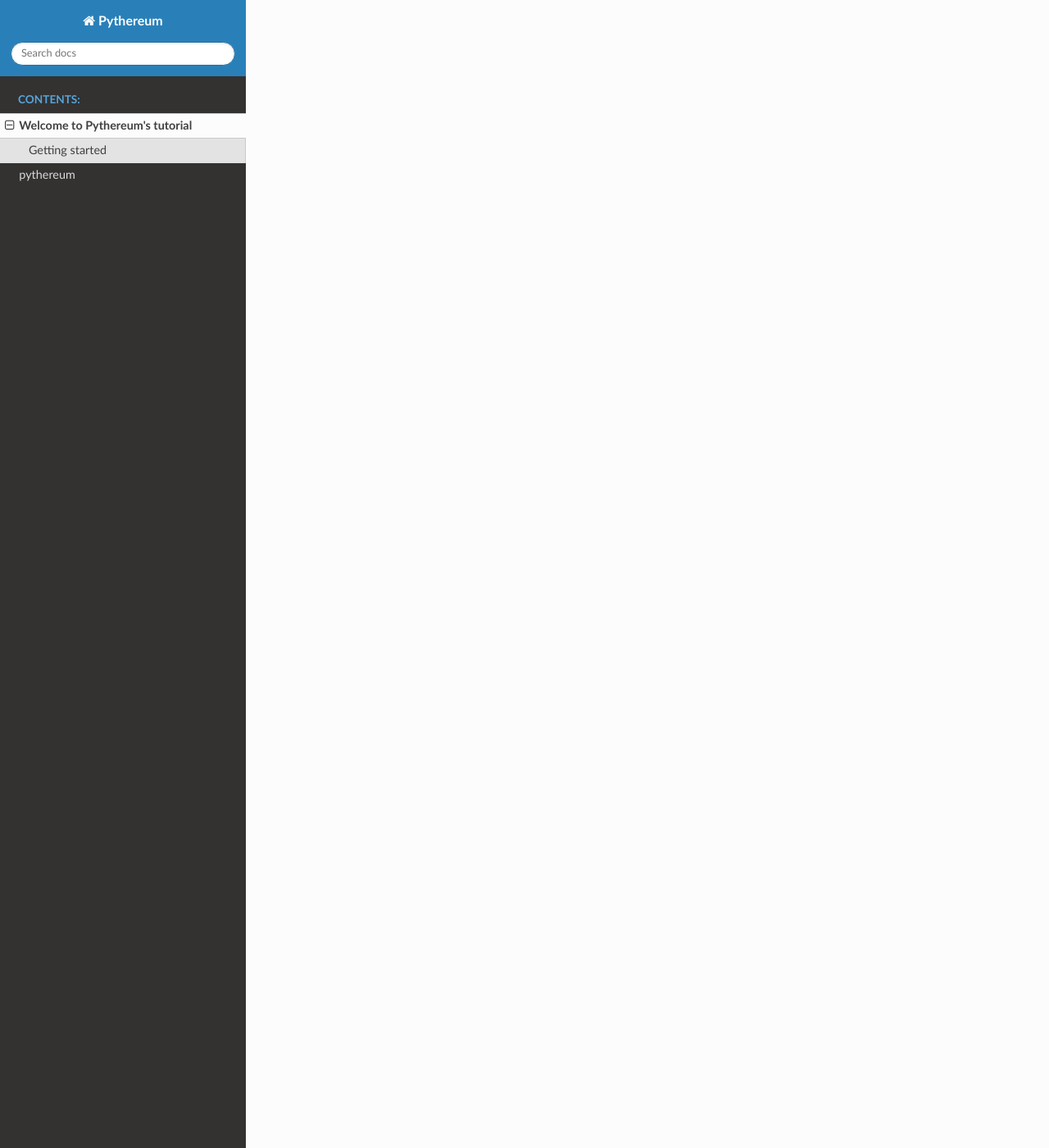
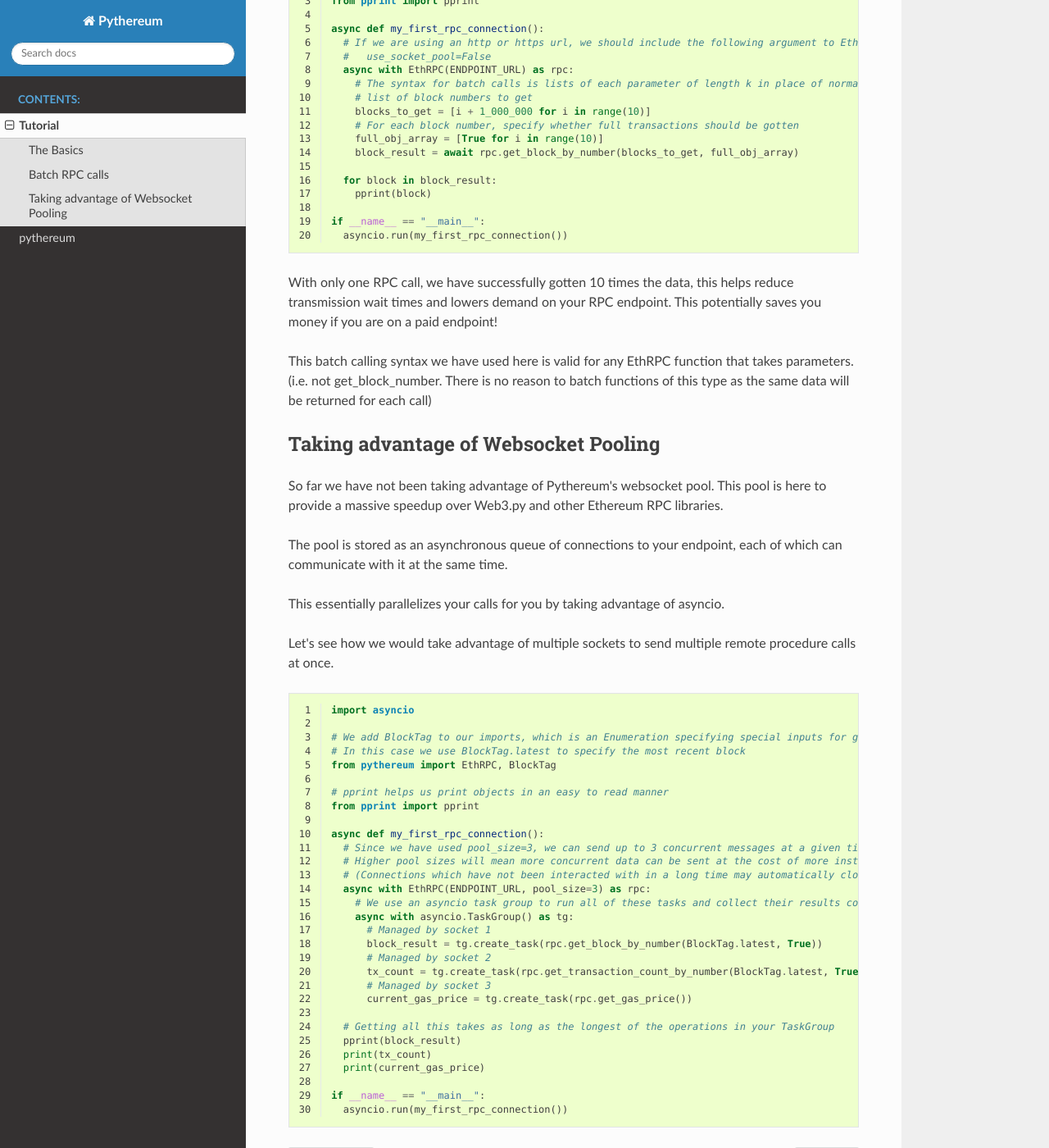
Before and after one commit to gabedonnan/pythereum, a Sphinx documentation site: the page built from docs/source/tutorial.rst, in a window 1280 px wide and 1400 px high, scrolled down 2429 px. Shown: the whole window at 82% size. Built offline with Sphinx 7.4.7 and the Read the Docs theme 2.0.0, drawn with Linux system fonts in a browser that asks for light colours; some of the changed text lies outside the part shown.

Commit message:
Updated docs tutorial

```diff
--- a/docs/source/tutorial.rst
+++ b/docs/source/tutorial.rst
@@ -1,8 +1,8 @@
-Welcome to Pythereum's tutorial
-===============================
+Tutorial
+========
 
-Getting started
----------------
+The Basics
+----------
 
 At it's core Pythereum provides functionality to interact efficiently with Ethereum nodes via the Ethereum JSON RPC API.
 
@@ -48,14 +48,14 @@
 
 * We declare a connection to our RPC endpoint using:
 
-"async with EthRPC(ENDPOINT_URL) as rpc:"
+"async with `EthRPC(ENDPOINT_URL) <https://pythereum.readthedocs.io/en/latest/pythereum.html#pythereum.rpc.EthRPC>`_ as rpc:"
 
 This line starts up a pool of websockets to connect to the given endpoint, when we exit the scope of
 "async with", the connection pool is automatically closed.
 
 Any function we call using the "rpc" object we create will use the pool of websockets here to communicate with our endpoint.
 
-* We use our connection to call "get_block_number"
+* We use our connection to call `"get_block_number" <https://pythereum.readthedocs.io/en/latest/pythereum.html#pythereum.rpc.EthRPC.get_block_number>`_
 
 Pythereum manages the parameters used and the return types gotten from the function.
 
@@ -79,11 +79,18 @@
     # If we are using an http or https url, we should include the following argument to EthRPC:
     #   use_socket_pool=False
     async with EthRPC(ENDPOINT_URL) as rpc:
+      # We set full_object=True here, as this means transactions in the gotten block will be
+      # full transactions, as opposed to transaction hashes
+      # Additionally we do not need to use BlockTag objects here,
+      # we can instead specify an integer block num if we want.
       block_result = await rpc.get_block_by_number(BlockTag.latest, True)
 
     # Note the result in this case is of type Block
     # Block objects have all information on a given block, its transactions, etc, conveniently accessible in one object.
     pprint(block_result)
+
+    # We can look at the block's transactions by simply doing:
+    pprint(block_result.transactions)
 
   if __name__ == "__main__":
     asyncio.run(my_first_rpc_connection())
@@ -91,3 +98,89 @@
 In this case we should get a `Block <https://pythereum.readthedocs.io/en/latest/pythereum.html#pythereum.dclasses.Block>`_
 object returned from our `get_block_by_number <https://pythereum.readthedocs.io/en/latest/pythereum.html#pythereum.rpc.EthRPC.get_block_by_number>`_ call,
 which contains block information in a convenient container.
+
+
+
+So far we have been doing things that Web3.py can do relatively simply, let's move on to something that Pythereum introduces:
+
+Batch RPC calls
+---------------
+
+Instead of getting block information on just the most recent block, let's get info on 10 blocks, using only one call!
+
+.. code-block:: python
+  :linenos:
+
+  import asyncio
+  from pythereum import EthRPC, BlockTag
+  from pprint import pprint
+
+  async def my_first_rpc_connection():
+    # If we are using an http or https url, we should include the following argument to EthRPC:
+    #   use_socket_pool=False
+    async with EthRPC(ENDPOINT_URL) as rpc:
+      # The syntax for batch calls is lists of each parameter of length k in place of normal individual params.
+      # list of block numbers to get
+      blocks_to_get = [i + 1_000_000 for i in range(10)]
+      # For each block number, specify whether full transactions should be gotten
+      full_obj_array = [True for i in range(10)]
+      block_result = await rpc.get_block_by_number(blocks_to_get, full_obj_array)
+
+    for block in block_result:
+      pprint(block)
+
+  if __name__ == "__main__":
+    asyncio.run(my_first_rpc_connection())
+
+With only one RPC call, we have successfully gotten 10 times the data,
+this helps reduce transmission wait times and lowers demand on your RPC endpoint.
+This potentially saves you money if you are on a paid endpoint!
+
+This batch calling syntax we have used here is valid for any EthRPC function that takes parameters.
+(i.e. not get_block_number. There is no reason to batch functions of this type as the same data will be returned for each call)
+
+Taking advantage of Websocket Pooling
+-------------------------------------
+
+So far we have not been taking advantage of Pythereum's websocket pool.
+This pool is here to provide a massive speedup over Web3.py and other Ethereum RPC libraries.
+
+The pool is stored as an asynchronous queue of connections to your endpoint, each of which can communicate with it at the same time.
+
+This essentially parallelizes your calls for you by taking advantage of asyncio.
+
+Let's see how we would take advantage of multiple sockets to send multiple remote procedure calls at once.
+
+.. code-block:: python
+  :linenos:
+
+  import asyncio
+
+  # We add BlockTag to our imports, which is an Enumeration specifying special inputs for get_block_by_number
+  # In this case we use BlockTag.latest to specify the most recent block
+  from pythereum import EthRPC, BlockTag
+
+  # pprint helps us print objects in an easy to read manner
+  from pprint import pprint
+
+  async def my_first_rpc_connection():
+    # Since we have used pool_size=3, we can send up to 3 concurrent messages at a given timae
+    # Higher pool sizes will mean more concurrent data can be sent at the cost of more instability in connections
+    # (Connections which have not been interacted with in a long time may automatically close)
+    async with EthRPC(ENDPOINT_URL, pool_size=3) as rpc:
+      # We use an asyncio task group to run all of these tasks and collect their results concurrently
+      async with asyncio.TaskGroup() as tg:
+        # Managed by socket 1
+        block_result = tg.create_task(rpc.get_block_by_number(BlockTag.latest, True))
+        # Managed by socket 2
+        tx_count = tg.create_task(rpc.get_transaction_count_by_number(BlockTag.latest, True))
+        # Managed by socket 3
+        current_gas_price = tg.create_task(rpc.get_gas_price())
+
+    # Getting all this takes as long as the longest of the operations in your TaskGroup
+    pprint(block_result)
+    print(tx_count)
+    print(current_gas_price)
+
+  if __name__ == "__main__":
+    asyncio.run(my_first_rpc_connection())
```
